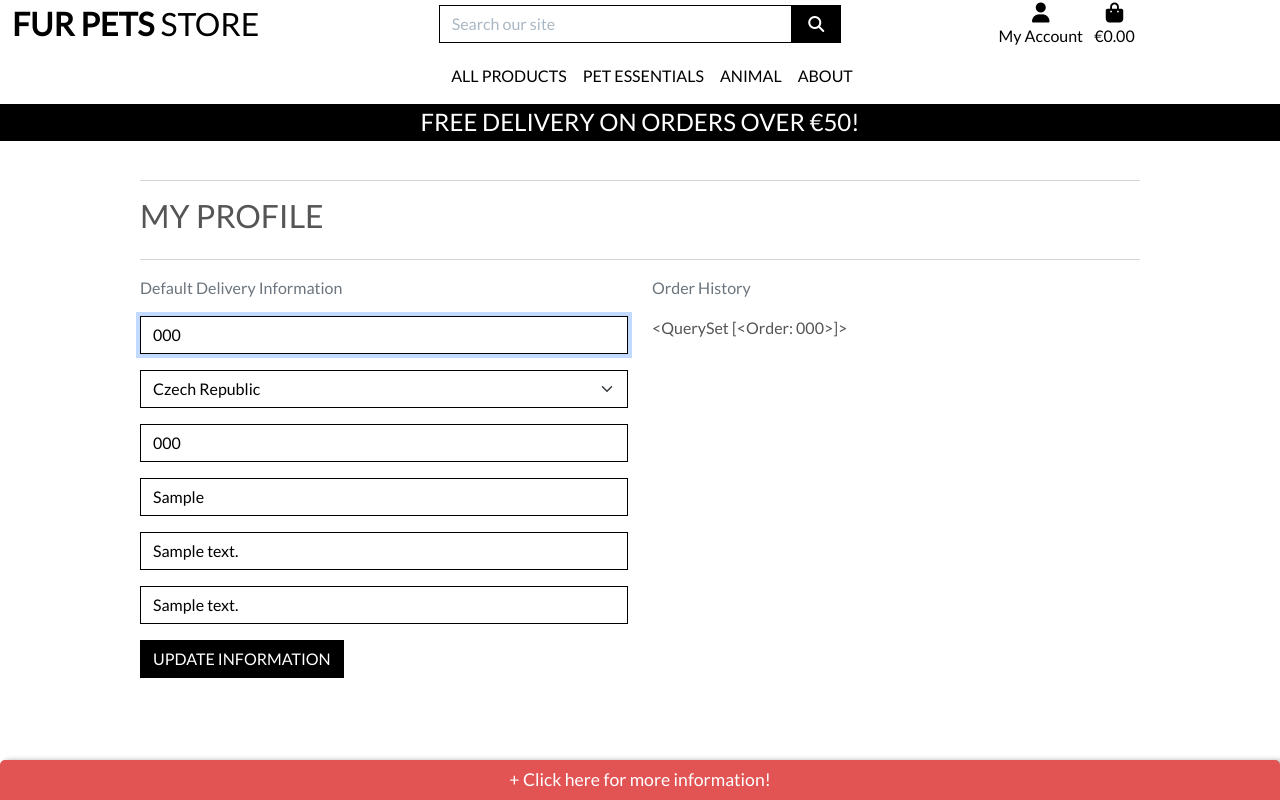
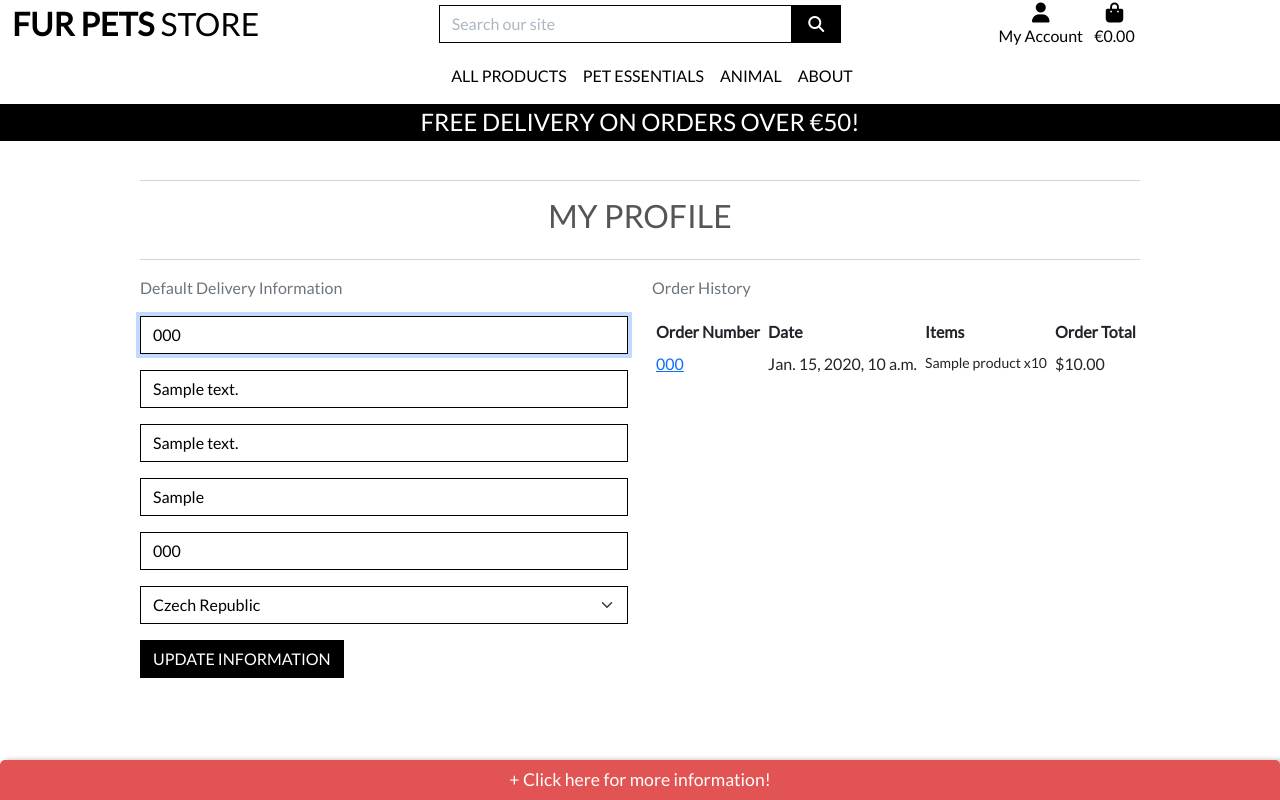
Before and after one commit to ExcellentWish/fur-pet-store, a Django app: page /profile/ in a window 1280 px wide. Run offline with Django 4.2, Linux system fonts and the light colour scheme; a user stored in the database is signed in; tables that the repository leaves empty hold one stand-in row (values such as "Sample post"); parts of the project's set-up code (start-up, migrations or seed data) failed here and were passed over; some libraries are stand-ins or nearby versions.

Commit message:
Add order history in profile template, views and url

```diff
--- a/profiles/models.py
+++ b/profiles/models.py
@@ -12,11 +12,11 @@ class UserProfile(models.Model):
     """
     user = models.OneToOneField(User, on_delete=models.CASCADE)
     default_phone_number = models.CharField(max_length=20, null=True, blank=True)
-    default_country = CountryField(blank_label='Country *', null=True, blank=True)
-    default_postcode = models.CharField(max_length=20, null=True, blank=True)
-    default_town_or_city = models.CharField(max_length=40, null=True, blank=True)
     default_street_address1 = models.CharField(max_length=80, null=True, blank=True)
     default_street_address2 = models.CharField(max_length=80, null=True, blank=True)
+    default_town_or_city = models.CharField(max_length=40, null=True, blank=True)
+    default_postcode = models.CharField(max_length=20, null=True, blank=True)
+    default_country = CountryField(blank_label='Country *', null=True, blank=True)
 
     def __str__(self):
         return self.user.username
--- a/profiles/templates/profiles/profile.html
+++ b/profiles/templates/profiles/profile.html
@@ -19,7 +19,7 @@
         <div class="row">
             <div class="col">
                 <hr>
-                <h2 class="logo-font mb-4">My Profile</h2>
+                <h2 class="logo-font mb-4 text-center">My Profile</h2>
                 <hr>
             </div>
         </div>
@@ -34,7 +34,43 @@
             </div>
             <div class="col-12 col-lg-6">
                 <p class="text-muted">Order History</p>
-                {{ orders }}
+                <div class="order-history table-responsive">
+                    <table class="table table-sm table-borderless">
+                        <thead>
+                            <tr>
+                                <th>Order Number</th>
+                                <th>Date</th>
+                                <th>Items</th>
+                                <th>Order Total</th>
+                            </tr>
+                        </thead>
+                        <tbody>
+                            {% for order in orders %}
+                                <tr>
+                                    <td>
+                                        <a href="{% url 'order_history' order.order_number %}"
+                                        title="{{ order.order_number }}">
+                                            {{ order.order_number|truncatechars:6 }}
+                                        </a>
+                                    </td>
+                                    <td>{{ order.date }}</td>
+                                    <td>
+                                        <ul class="list-unstyled">
+                                            {% for item in order.lineitems.all %}
+                                                <li class="small">
+                                                    {% if item.product.has_sizes %}
+                                                        Size {{ item.product.size|upper }}
+                                                    {% endif %}{{ item.product.name }} x{{ item.quantity }}
+                                                </li>
+                                            {% endfor %}
+                                        </ul>
+                                    </td>
+                                    <td>${{ order.grand_total }}</td>
+                                </tr>
+                            {% endfor %}
+                        </tbody>
+                    </table>
+                </div>
             </div>
         </div>
         {{ profile }}
--- a/profiles/urls.py
+++ b/profiles/urls.py
@@ -2,5 +2,6 @@ from django.urls import path
 from . import views
 
 urlpatterns = [
-    path('', views.profile, name='profile')
+    path('', views.profile, name='profile'),
+    path('order_history/<order_number>', views.order_history, name='order_history'),
 ]
--- a/profiles/views.py
+++ b/profiles/views.py
@@ -30,3 +30,19 @@ def profile(request):
     }
 
     return render(request, template, context)
+
+def order_history(request, order_number):
+    order = get_object_or_404(Order, order_number=order_number)
+
+    messages.info(request, (
+        f'This is a past confirmation for order number {order_number}. '
+        'A confirmation email was sent on the order date.'
+    ))
+
+    template = 'checkout/checkout_success.html'
+    context = {
+        'order': order,
+        'from_profile': True,
+    }
+
+    return render(request, template, context)
```
